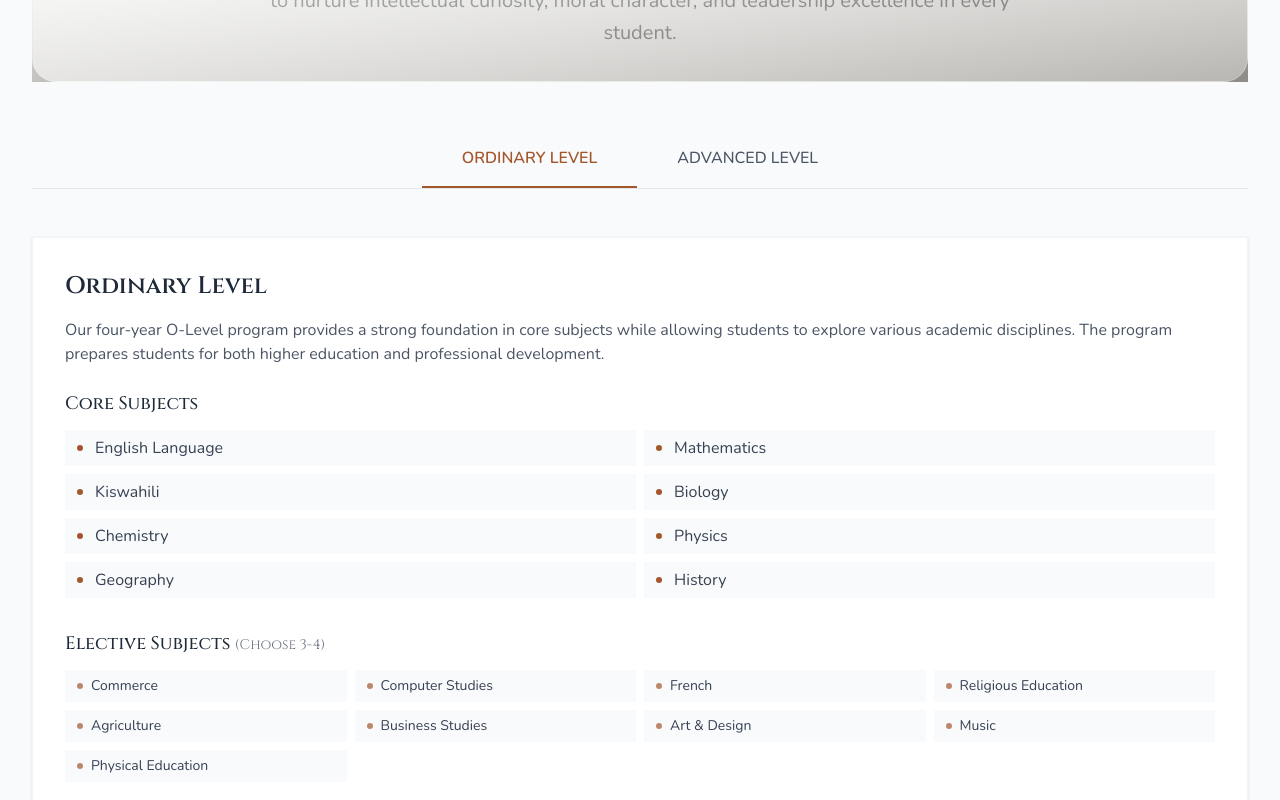
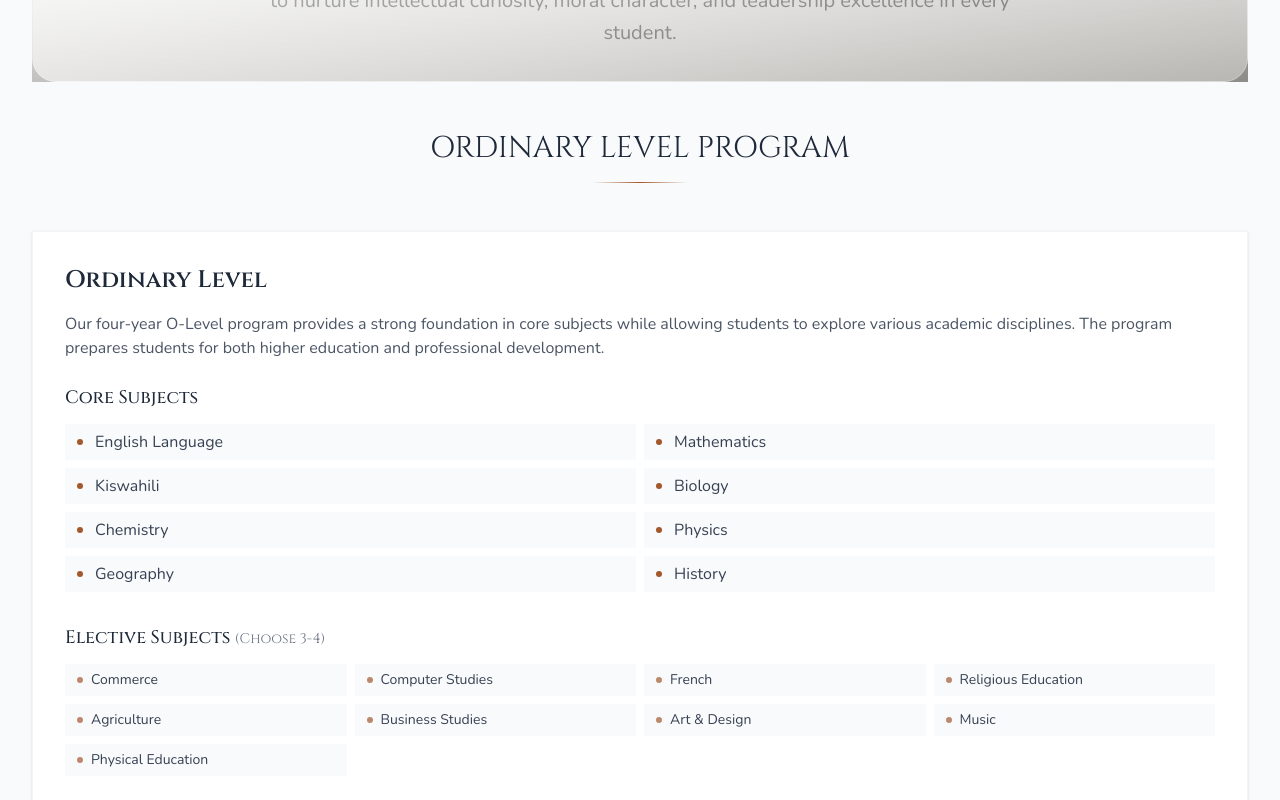
Before and after one commit to torie28/capuchinboys, a React (Vite) app: page /academics in a window 1280 px wide. Shown: the part 2180-2980 px from the top of the page. Built offline with nearby package versions, Linux system fonts and the light colour scheme.

Commit message:
removing advance level in the page

```diff
--- a/src/pages/about/About.jsx
+++ b/src/pages/about/About.jsx
@@ -9,14 +9,14 @@ const HERO_IMAGES = [
 ];
 
 const SCHOOL_IMAGES = [
-  'https://images.unsplash.com/photo-1523050854058-8df90110c9f1?w=500&h=400&fit=crop',
-  'https://images.unsplash.com/photo-1509062522246-3755977927d7?w=500&h=600&fit=crop',
-  'https://images.unsplash.com/photo-1481627834876-b7833e8f5570?w=500&h=400&fit=crop',
-  'https://images.unsplash.com/photo-1503676260728-1c00da094a0b?w=500&h=500&fit=crop',
-  'https://images.unsplash.com/photo-1596495578065-6e0763fa1178?w=500&h=400&fit=crop',
-  'https://images.unsplash.com/photo-1497486751825-1233686d5d80?w=500&h=600&fit=crop',
-  'https://images.unsplash.com/photo-1427504494785-3a9ca7044f45?w=500&h=400&fit=crop',
-  'https://images.unsplash.com/photo-1524178232363-1fb2b075b655?w=500&h=500&fit=crop'
+  '/assets/images/academics/student_in_class.jpg',
+  '/assets/images/academics/student_in_class.jpg',
+  '/assets/images/academics/student_in_class.jpg',
+  '/assets/images/buildings/shool_compound.jpg',
+  '/assets/images/buildings/acomodative_compound.jpg',
+  '/assets/images/academics/student_in_class.jpg',
+  '/assets/images/academics/student_in_class.jpg',
+  '/assets/images/academics/student_focusing.jpg'
 ];
 
 const VALUES = [
--- a/src/pages/academics/Academics.jsx
+++ b/src/pages/academics/Academics.jsx
@@ -47,19 +47,6 @@ const AcademicLevel = ({ level, description, subjects, requirements }) => (
 );
 
 const CapuchinSchoolPage = () => {
-  const [activeLevel, setActiveLevel] = useState('ordinary');
-  const [isTransitioning, setIsTransitioning] = useState(false);
-
-  const handleLevelChange = (level) => {
-    if (level === activeLevel) return;
-    setIsTransitioning(true);
-    // Wait for fade out
-    setTimeout(() => {
-      setActiveLevel(level);
-      // Wait for state update and fade in
-      setTimeout(() => setIsTransitioning(false), 50);
-    }, 300);
-  };
   // Use viewport scroll for better mobile support
   const { scrollYProgress } = useScroll({
     offset: ['start start', 'end start']
@@ -257,36 +244,16 @@ const CapuchinSchoolPage = () => {
             </motion.div>
           </div>
 
-          {/* Sharp Level Selector with Transition */}
-          <div className="flex justify-center mb-12 space-x-0 border-b border-gray-200">
-            <button
-              onClick={() => handleLevelChange('ordinary')}
-              className={`relative px-10 py-4 font-medium transition-all duration-300 transform border-b-2 ${
-                activeLevel === 'ordinary'
-                  ? 'text-primary border-primary font-semibold'
-                  : 'text-gray-600 border-transparent hover:bg-gray-50 hover:text-gray-800'
-              }`}
-            >
-              <span className="relative z-10">ORDINARY LEVEL</span>
-              <span className="absolute inset-0 bg-primary/5 opacity-0 group-hover:opacity-100 transition-opacity duration-300"></span>
-            </button>
-            <button
-              onClick={() => handleLevelChange('advanced')}
-              className={`relative px-10 py-4 font-medium transition-all duration-300 transform border-b-2 ${
-                activeLevel === 'advanced'
-                  ? 'text-primary border-primary font-semibold'
-                  : 'text-gray-600 border-transparent hover:bg-gray-50 hover:text-gray-800'
-              }`}
-            >
-              <span className="relative z-10">ADVANCED LEVEL</span>
-              <span className="absolute inset-0 bg-primary/5 opacity-0 group-hover:opacity-100 transition-opacity duration-300"></span>
-            </button>
+          {/* Level Title */}
+          <div className="text-center mb-12">
+            <h3 className="text-3xl font-playfair font-light text-gray-800">
+              ORDINARY LEVEL PROGRAM
+            </h3>
+            <div className="w-24 h-px mx-auto my-4 bg-gradient-to-r from-transparent via-primary to-transparent"></div>
           </div>
 
-          {/* Level Content with Transition */}
-          <div className={`mb-20 transition-opacity duration-300 ${isTransitioning ? 'opacity-0' : 'opacity-100'}`}>
-            <div className={`transition-transform duration-300 ${isTransitioning ? 'translate-y-4' : 'translate-y-0'}`}>
-            {activeLevel === 'ordinary' ? (
+          {/* Level Content */}
+          <div className="mb-20">
             <AcademicLevel
               level="Ordinary"
               description="Our four-year O-Level program provides a strong foundation in core subjects while allowing students to explore various academic disciplines. The program prepares students for both higher education and professional development."
@@ -319,46 +286,9 @@ const CapuchinSchoolPage = () => {
                 'Passing the school\'s entrance examination and interview'
               ]}
             />
-            ) : (
-              <AcademicLevel
-                level="Advanced"
-                description="Our two-year A-Level program offers specialized study in chosen subject combinations, preparing students for university education and professional careers. Students select three or four principal subjects that align with their career aspirations."
-                subjects={{
-                  core: [
-                    'General Studies',
-                    'Entrepreneurship',
-                    'Information and Communication Technology (ICT)'
-                  ],
-                  electives: [
-                    'Mathematics',
-                    'Physics',
-                    'Chemistry',
-                    'Biology',
-                    'Geography',
-                    'History',
-                    'Economics',
-                    'Commerce',
-                    'Entrepreneurship',
-                    'Computer Science',
-                    'Literature in English',
-                    'French',
-                    'Kiswahili',
-                    'Religious Education',
-                    'Art & Design'
-                  ]
-                }}
-                requirements={[
-                  'Minimum of C+ in CSEE or equivalent',
-                  'Minimum grade requirements in specific subjects for chosen combination',
-                  'Successful completion of the school\'s A-Level admission process',
-                  'Recommendation from previous school',
-                  'Personal statement outlining academic goals'
-                ]}
-              />
-            )}
 
             {/* Apply Now Button */}
-            <div className="flex justify-center  mt-12 mb-12">
+            <div className="flex justify-center mt-12 mb-12">
               <Link
                 to="/admissions"
                 aria-label="Start your application process"
@@ -369,8 +299,6 @@ const CapuchinSchoolPage = () => {
                   <path fillRule="evenodd" d="M10 18a8 8 0 100-16 8 8 0 000 16zm3.707-8.707l-3-3a1 1 0 00-1.414 1.414L10.586 9H7a1 1 0 100 2h3.586l-1.293 1.293a1 1 0 101.414 1.414l3-3a1 1 0 000-1.414z" clipRule="evenodd" />
                 </svg>
               </Link>
-            </div>
-
             </div>
           </div>
         </div>
--- a/src/pages/home/components/Gallery.jsx
+++ b/src/pages/home/components/Gallery.jsx
@@ -41,27 +41,27 @@ const Gallery = () => {
     {
       id: 5,
       src: "/assets/images/buildings/front_area_compound.jpg",
-      alt: "Library Study",
+      alt: "Science Laboratory",
       category: "buildings",
       title: "Learning Resources"
     },
 
     {
-      id: 12,
+      id: 6,
       src: "/assets/images/sports/football_unfogetable_moments.jpg",
       alt: "Student Performance",
       category: "sports",
       title: "Cultural Events"
     },
     {
-      id: 6,
+      id: 7,
       src: "/assets/images/academics/student_in_class.jpg",
       alt: "Science Laboratory",
       category: "classroom",
       title: "Research Excellence"
     },
     {
-      id: 7,
+      id: 8,
       src: "/assets/images/environments/environment_section.jpg",
       alt: "Campus Grounds",
       category: "buildings",
@@ -69,14 +69,14 @@ const Gallery = () => {
     },
 
     {
-      id: 15,
+      id: 9,
       src: "/assets/images/environments/environment_section.jpg",
       alt: "Student Performance",
       category: "environments",
       title: "Cultural Events"
     },
     {
-      id: 8,
+      id: 10,
       src: "/assets/images/events/mass_as_our_culture.jpg",
       alt: "Graduation Ceremony",
       category: "events",
@@ -84,14 +84,14 @@ const Gallery = () => {
     },
 
     {
-      id: 16,
+      id: 11,
       src: "/assets/images/environments/good_environment.jpg",
       alt: "Graduation Ceremony",
       category: "environments",
       title: "Achievement Celebration"
     },
     {
-      id: 9,
+      id: 12,
       src: "/assets/images/buildings/dinning_hall.jpg",
       alt: "Team Collaboration",
       category: "buildings",
@@ -99,14 +99,14 @@ const Gallery = () => {
     },
 
     {
-      id: 14,
+      id: 13,
       src: "/assets/images/environments/smart_area.jpg",
       alt: "Student Performance",
       category: "environments",
       title: "Cultural Events"
     },
     {
-      id: 10,
+      id: 14,
       src: "/assets/images/sports/having_good_time_in_basketball.jpg",
       alt: "Athletic Competition",
       category: "sports",
@@ -114,21 +114,21 @@ const Gallery = () => {
     },
 
     {
-      id: 17,
+      id: 15,
       src: "/assets/images/buildings/shool_compound.jpg",
       alt: "Athletic Competition",
       category: "buildings",
       title: "Competitive Sports"
     },
     {
-      id: 11,
+      id: 16,
       src: "/assets/images/events/making_school_memories.jpg",
       alt: "Art Studio",
       category: "events",
       title: "Creative Expression"
     },
     {
-      id: 13,
+      id: 17,
       src: "/assets/images/sports/vollyball_ground.jpg",
       alt: "Student Performance",
       category: "sports",
```
Also changed, not shown: 1 other file (tests, documents, lock files or other folders). Lines whose indentation alone changed are shown as unchanged.
